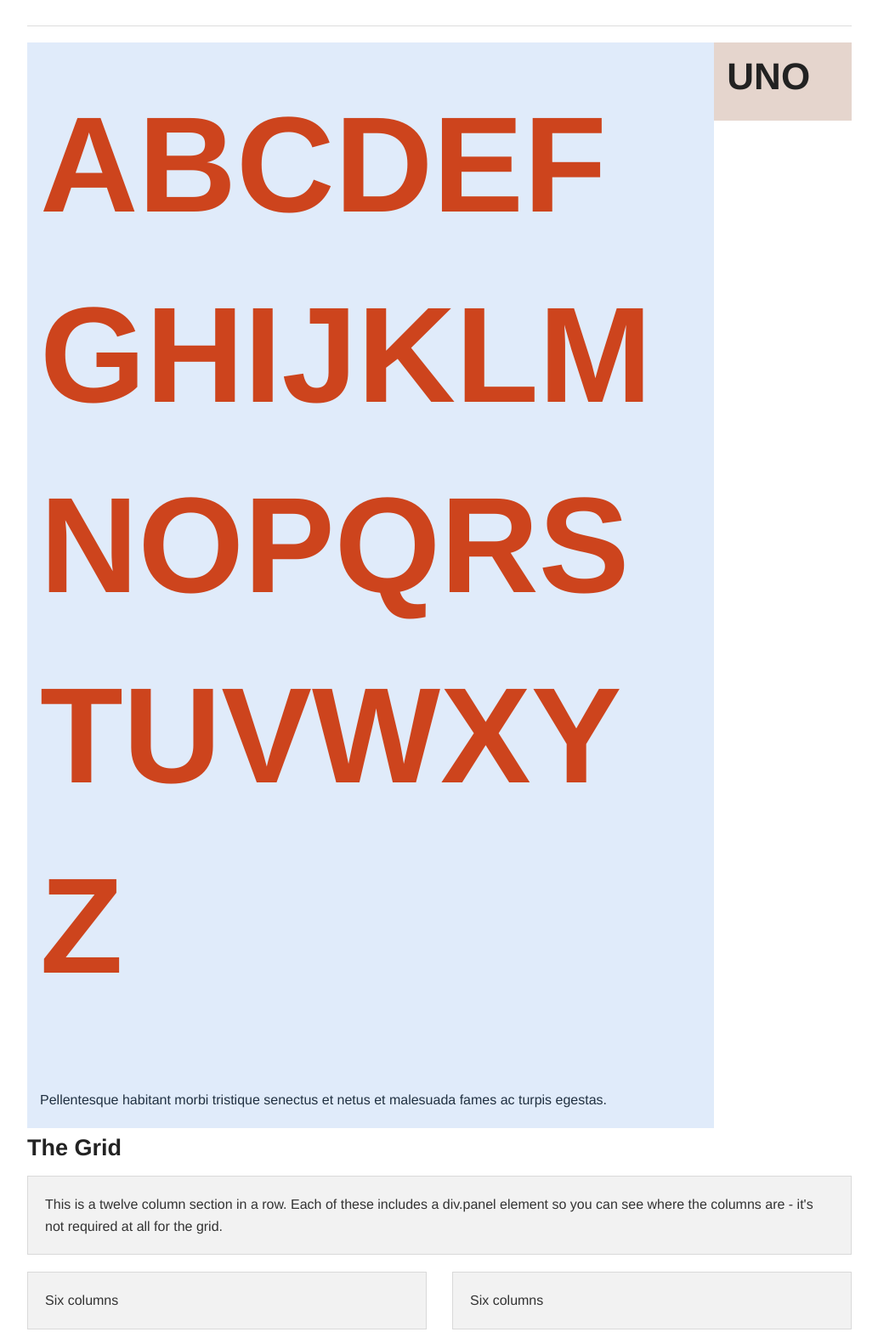
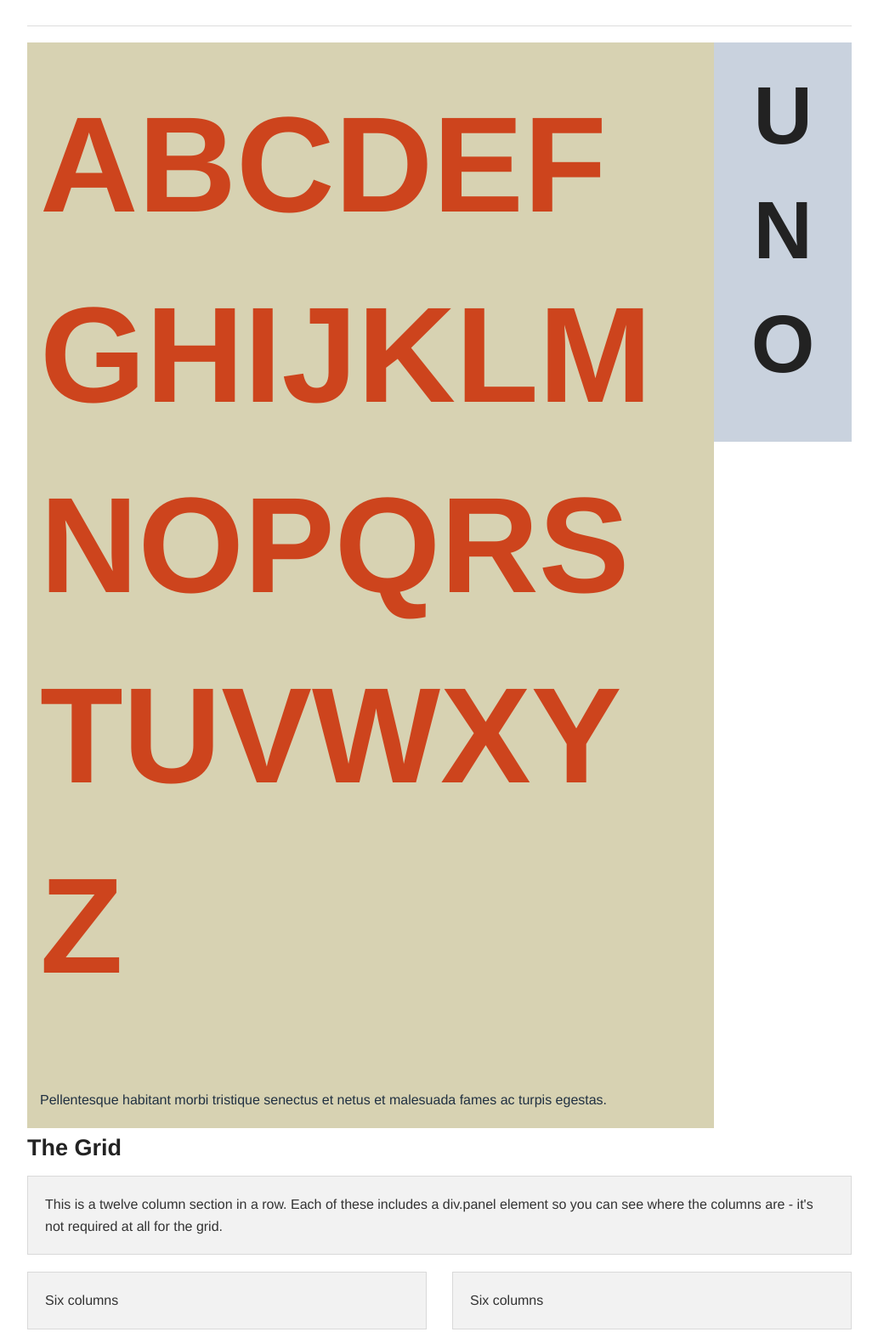
Before and after one commit to sampaisley/sampaisley.github.io, a PHP site: page / in a window 1280 px wide. Shown: the part 45-1613 px from the top of the page at 85% size, without its empty margins (123-1156 px from the left). Run offline with PHP 8.4, Linux system fonts and the light colour scheme.

Commit message:
pull / push sidebar etc

```diff
--- a/partials/partial1.html
+++ b/partials/partial1.html
@@ -1,13 +1,10 @@
 
-    <div style="background-color: rgba(99,153,230,0.20);" class="large-10 columns">
-
-
-
+    <div class="large-2 push-10 sidebar-large columns">
+        <h1>UNO</h1>
+    </div>
+    <div class="large-10 pull-2 columns main_event_one  ">
 
         <h1 style="font-size: 10em; word-wrap: break-word; color: #cd441d">ABCDEFGHIJKLMNOPQRSTUVWXYZ</h1>
+
         <p ng-bind-html="trustedHtml"></p>
     </div>
-
-    <div class="large-2 columns hohoho">
-        <h1>UNO</h1>
-    </div>
--- a/sass/app.scss
+++ b/sass/app.scss
@@ -64,9 +64,17 @@ img.no-image{      //class for img when no url supplyed
   width: 0px;
   margin-left:-2000em;
 }
-.hohoho{
-  background-color: rgba(186, 146, 125, 0.38);
+.sidebar-large{
+  background-color: rgba(56, 89, 135, 0.27);
+
+  > h1{
+    font-size: 6em;
+    word-break: break-all;
+    text-align: center;
+  }
+
 }
+
 
 nav{
   li{
@@ -95,3 +103,13 @@ nav{
 
 
 }
+
+.main_event_one{
+background-color: #d7d2b2;
+
+}
+.main_event_two{
+  background-color: rgba(255, 218, 243, 0);
+  border-right: 1px solid #dddddd;
+
+}
```
Also changed, not shown: partials/partial2.html (+8 -11 lines), stylesheets/app.css.
